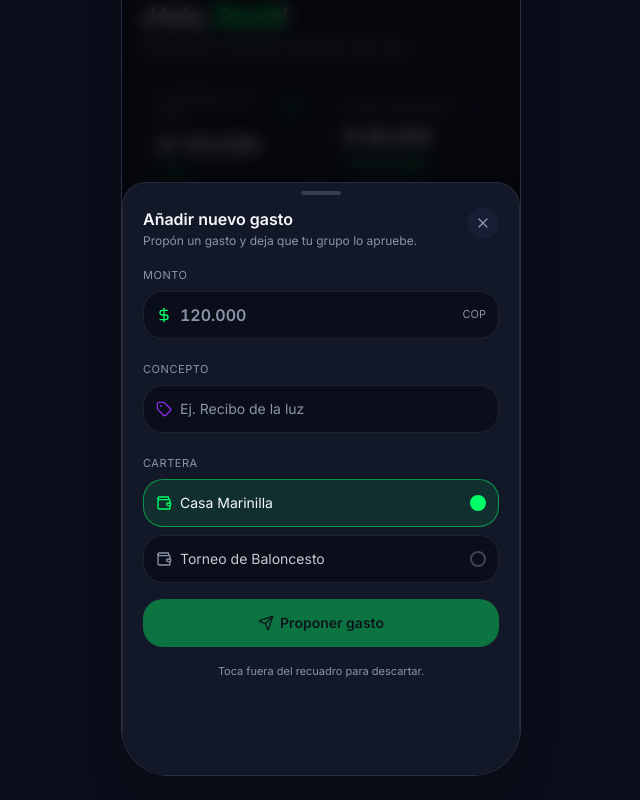
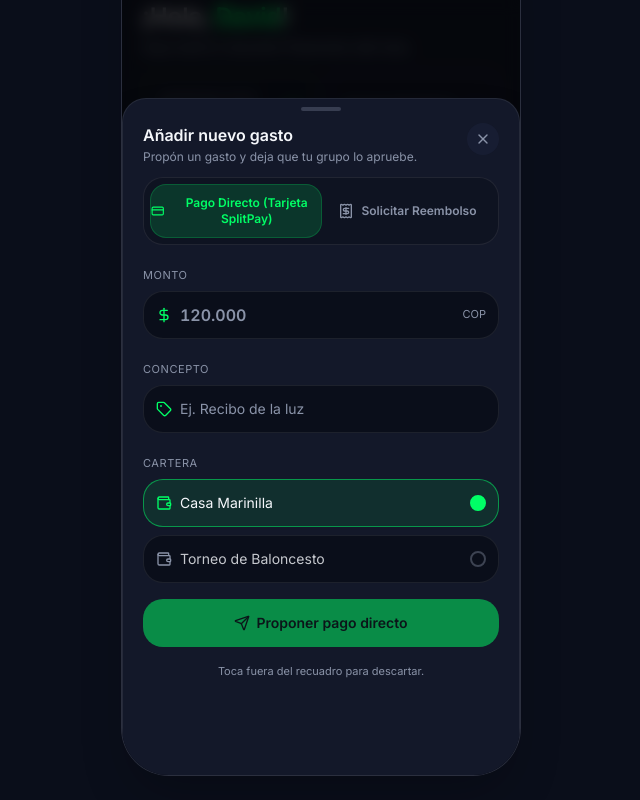
Before and after one commit to dvillegasc/v0-splitpay-app-prototype, a Next.js app: page / in a window 1280 px wide. Both pictures are taken after a click on the button "Proponer nuevo gasto". Shown: the part 108-908 px from the top of the page, without its empty margins (319-959 px from the left). Built offline with nearby package versions, Linux system fonts and the light colour scheme.

Commit message:
Update AddExpenseModal for Hybrid Payment Model

```diff
--- a/components/splitpay/add-expense-modal.tsx
+++ b/components/splitpay/add-expense-modal.tsx
@@ -1,7 +1,7 @@
 "use client"
 
 import { useState } from "react"
-import { Send, Tag, DollarSign, Wallet as WalletIcon, CheckCircle2 } from "lucide-react"
+import { Send, Tag, DollarSign, Wallet as WalletIcon, CheckCircle2, Camera, CreditCard, Receipt } from "lucide-react"
 import { Modal } from "./modal"
 
 const wallets = [
@@ -16,6 +16,7 @@ export function AddExpenseModal({
   open: boolean
   onClose: () => void
 }) {
+  const [expenseType, setExpenseType] = useState<"direct" | "reimbursement">("direct")
   const [amount, setAmount] = useState("")
   const [concept, setConcept] = useState("")
   const [walletId, setWalletId] = useState(wallets[0].id)
@@ -23,6 +24,7 @@ export function AddExpenseModal({
 
   function handleClose() {
     setSubmitted(false)
+    setExpenseType("direct")
     setAmount("")
     setConcept("")
     setWalletId(wallets[0].id)
@@ -60,6 +62,55 @@ export function AddExpenseModal({
         </div>
       ) : (
         <form onSubmit={handleSubmit} className="space-y-4">
+
+          {/* Hybrid Payment Model Tabs */}
+          <div className="flex bg-background/50 p-1.5 rounded-xl border border-border">
+            <button
+              type="button"
+              onClick={() => setExpenseType("direct")}
+              className={`flex-1 flex items-center justify-center gap-2 py-2.5 text-xs font-semibold rounded-lg transition-colors ${
+                expenseType === "direct"
+                  ? "bg-primary/15 text-primary border border-primary/20"
+                  : "text-muted-foreground hover:text-foreground"
+              }`}
+            >
+              <CreditCard className="h-4 w-4" />
+              Pago Directo (Tarjeta SplitPay)
+            </button>
+            <button
+              type="button"
+              onClick={() => setExpenseType("reimbursement")}
+              className={`flex-1 flex items-center justify-center gap-2 py-2.5 text-xs font-semibold rounded-lg transition-colors ${
+                expenseType === "reimbursement"
+                  ? "bg-secondary/20 text-secondary border border-secondary/30"
+                  : "text-muted-foreground hover:text-foreground"
+              }`}
+            >
+              <Receipt className="h-4 w-4" />
+              Solicitar Reembolso
+            </button>
+          </div>
+
+          {/* Upload Receipt UI */}
+          {expenseType === "reimbursement" && (
+            <div className="mt-4 p-5 rounded-2xl border-2 border-dashed border-border bg-card/40 flex flex-col items-center justify-center text-center gap-3">
+              <div className="h-12 w-12 rounded-full bg-secondary/15 flex items-center justify-center text-secondary glow-secondary">
+                <Camera className="h-5 w-5" />
+              </div>
+              <div>
+                <p className="text-sm font-semibold text-foreground/90">
+                  Subir recibo o factura
+                </p>
+                <p className="text-xs text-muted-foreground mt-0.5 text-balance">
+                  Sube una foto para extraer el monto automáticamente.
+                </p>
+              </div>
+              <p className="text-[10px] text-secondary font-medium px-2 py-1 rounded-md bg-secondary/10 mt-1">
+                Los fondos se transferirán a tu cuenta personal una vez aprobado.
+              </p>
+            </div>
+          )}
+
           {/* Amount */}
           <div>
             <label htmlFor="amount" className="text-[11px] uppercase tracking-wider text-muted-foreground">
@@ -86,7 +137,7 @@ export function AddExpenseModal({
               Concepto
             </label>
             <div className="mt-1.5 flex items-center gap-2 rounded-xl bg-background border border-border focus-within:ring-2 focus-within:ring-primary/40 px-3 h-12">
-              <Tag className="h-4 w-4 text-secondary" />
+              <Tag className="h-4 w-4 text-primary" />
               <input
                 id="concept"
                 type="text"
@@ -137,10 +188,14 @@ export function AddExpenseModal({
           <button
             type="submit"
             disabled={!amount || !concept}
-            className="w-full h-12 rounded-xl bg-primary text-primary-foreground font-semibold text-sm inline-flex items-center justify-center gap-1.5 transition-all hover:bg-primary/90 hover:glow-primary active:scale-[0.98] disabled:opacity-40 disabled:cursor-not-allowed disabled:hover:shadow-none"
+            className={`w-full h-12 rounded-xl font-semibold text-sm inline-flex items-center justify-center gap-1.5 transition-all active:scale-[0.99] ${
+              expenseType === "reimbursement"
+                ? "bg-secondary text-secondary-foreground hover:bg-secondary/90 hover:glow-secondary"
+                : "bg-primary text-primary-foreground hover:bg-primary/90 hover:glow-primary"
+            } disabled:opacity-50 disabled:pointer-events-none`}
           >
             <Send className="h-4 w-4" />
-            Proponer gasto
+            {expenseType === "reimbursement" ? "Solicitar reembolso" : "Proponer pago directo"}
           </button>
 
           <p className="text-[11px] text-muted-foreground text-center">
```
